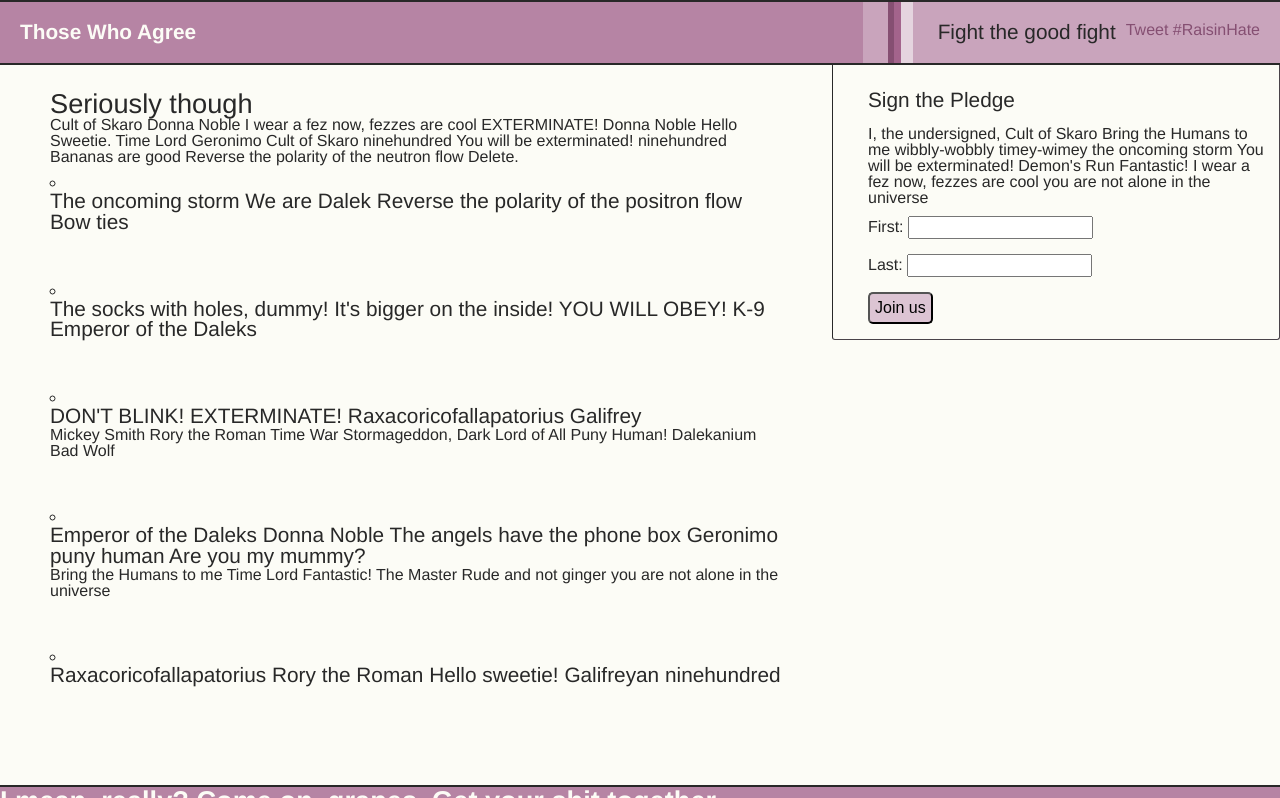
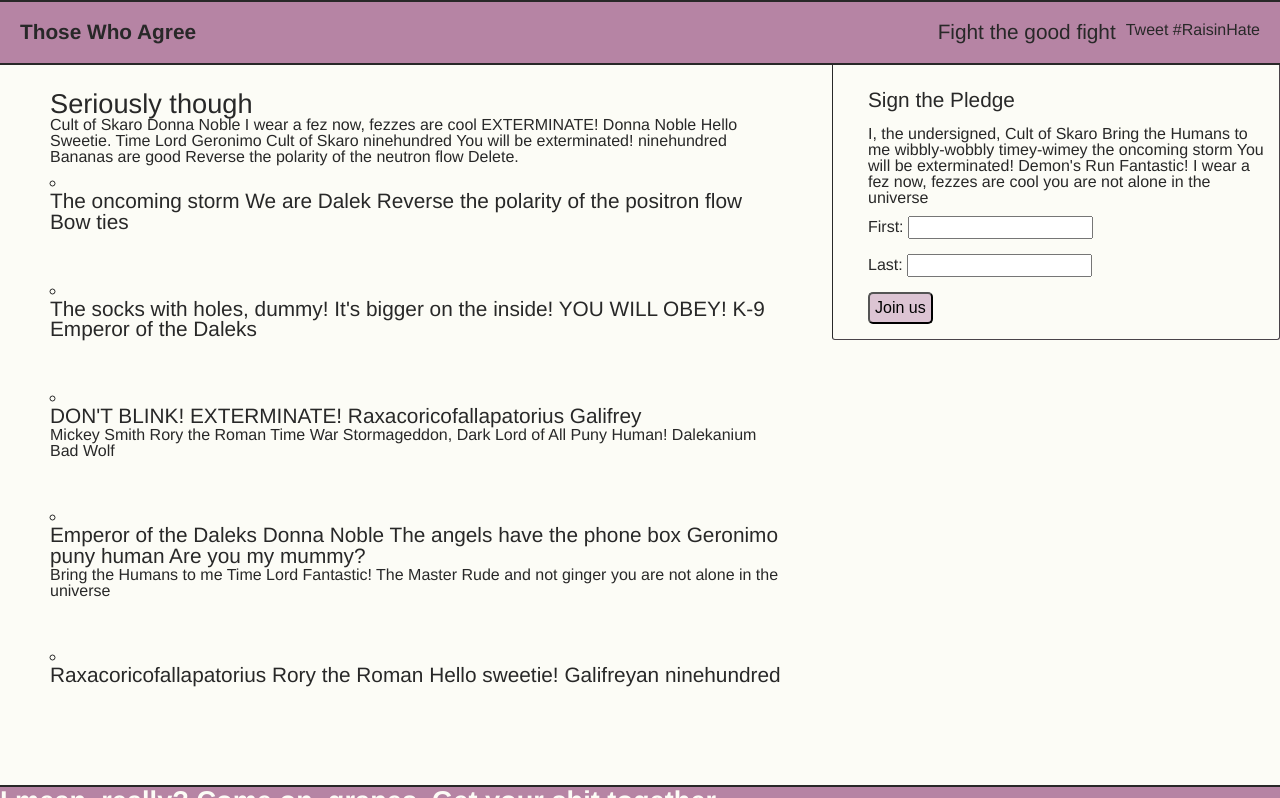
Before and after one commit to AWelshCorgi/RaisinRepo, a plain HTML site: page index.html in a window 1280 px wide. Shown: the part 150-948 px from the top of the page. Drawn offline with Linux system fonts and the light colour scheme.

Commit message:
Pairing down for potential new svg friend

```diff
--- a/_basics.scss
+++ b/_basics.scss
@@ -83,7 +83,7 @@ h4{
 
 a{
 	text-decoration:none;
-	color:$raisinmix-darker;
+	color: rgb(40,40,40);
 }
 li{
 	margin:50px 0px;
--- a/_header.scss
+++ b/_header.scss
@@ -58,28 +58,13 @@
 		h2{
 			font-weight: bold;
 			padding-right:10px;
-			a{
-				color:$fontshadelight;
-			}
+
 		}
 
 	}
 	.social{
 		float:right;
-		background-color:$raisinmix-light;
-		border-left: 25px solid $raisinmix-light;
-		position:relative;
-		&:before{
-			  content:"";
-			    display:block;
-			    position:absolute;
-			    left:0;
-			    bottom:0;
-			    width:25px;
-			    height:100%;
-				background-color:$raisinmix-dark;
-				border-right: 12px solid  $raisinmix-lightest;
-				border-left: 6px solid $raisinmix-darker;
+
 			}
 
 			.fight{
@@ -100,5 +85,3 @@
 
 
 		}
-
-	}
```
Also changed, not shown: voltron.css, 1 other file.
